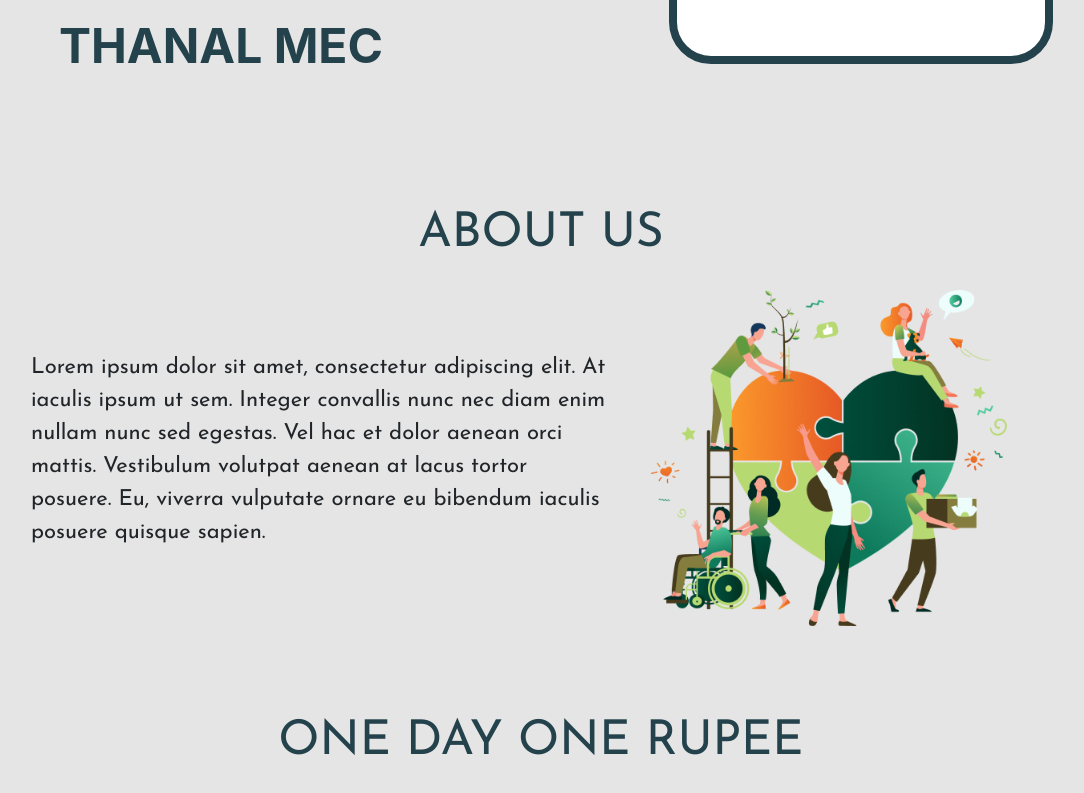
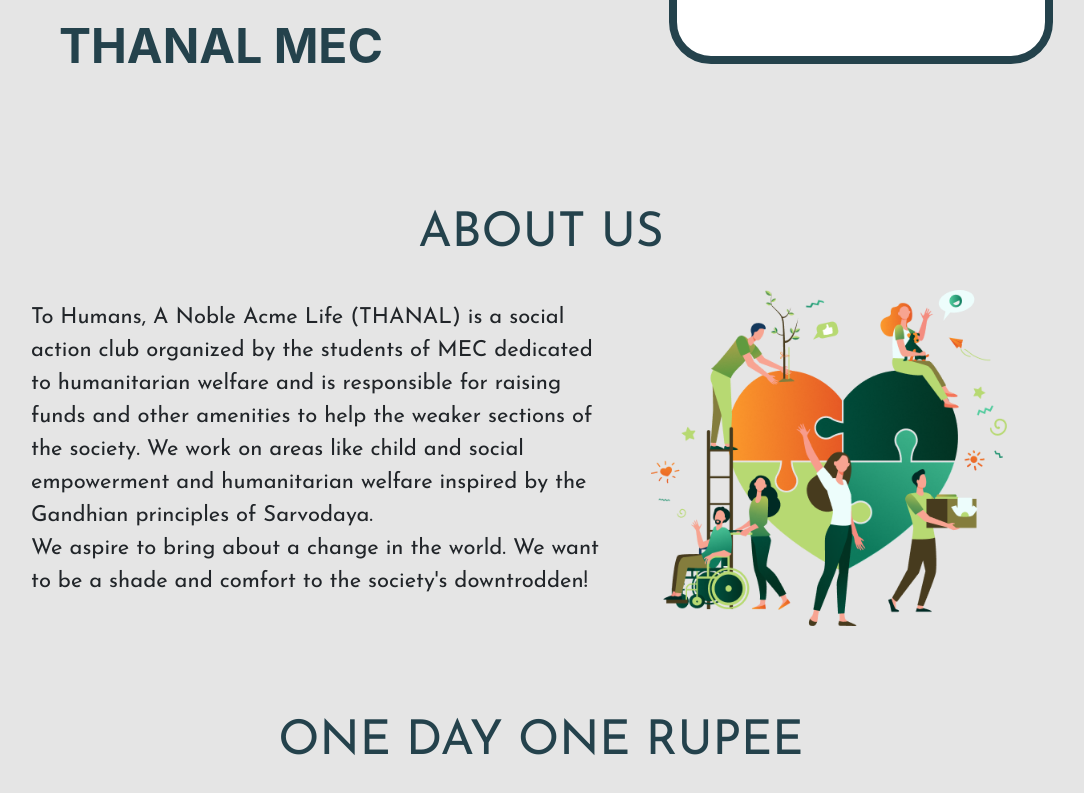
Before and after one commit to sreeramvin/mec-thanal, a React (Create React App) app: page /Home in a window 1280 px wide. Shown: the part 547-1340 px from the top of the page, without its empty margins (99-1183 px from the left). Built offline with nearby package versions, Linux system fonts and the light colour scheme.

Commit message:
Content added

```diff
--- a/src/Components/Home/About/About.jsx
+++ b/src/Components/Home/About/About.jsx
@@ -9,7 +9,9 @@ export default function About(){
         <div className="about-content">
           <div className="about-content-text">
             <p>
-              Lorem ipsum dolor sit amet, consectetur adipiscing elit. At iaculis ipsum ut sem. Integer convallis nunc nec diam enim nullam nunc sed egestas. Vel hac et dolor aenean orci mattis. Vestibulum volutpat aenean at lacus tortor posuere. Eu, viverra vulputate ornare eu bibendum iaculis posuere quisque sapien.
+            To Humans, A Noble Acme Life (THANAL) is a social action club organized by the students of MEC dedicated to humanitarian welfare and is responsible for raising funds and other amenities to help the weaker sections of the society. We work on areas like child and social empowerment and humanitarian welfare inspired by the Gandhian principles of Sarvodaya.
+            <br></br>
+            We aspire to bring about a change in the world. We want to be a shade and comfort to the society's downtrodden!
             </p>
           </div>
           <div className="about-content-img">
```
Also changed, not shown: 1 other file (tests, documents, lock files or other folders).
